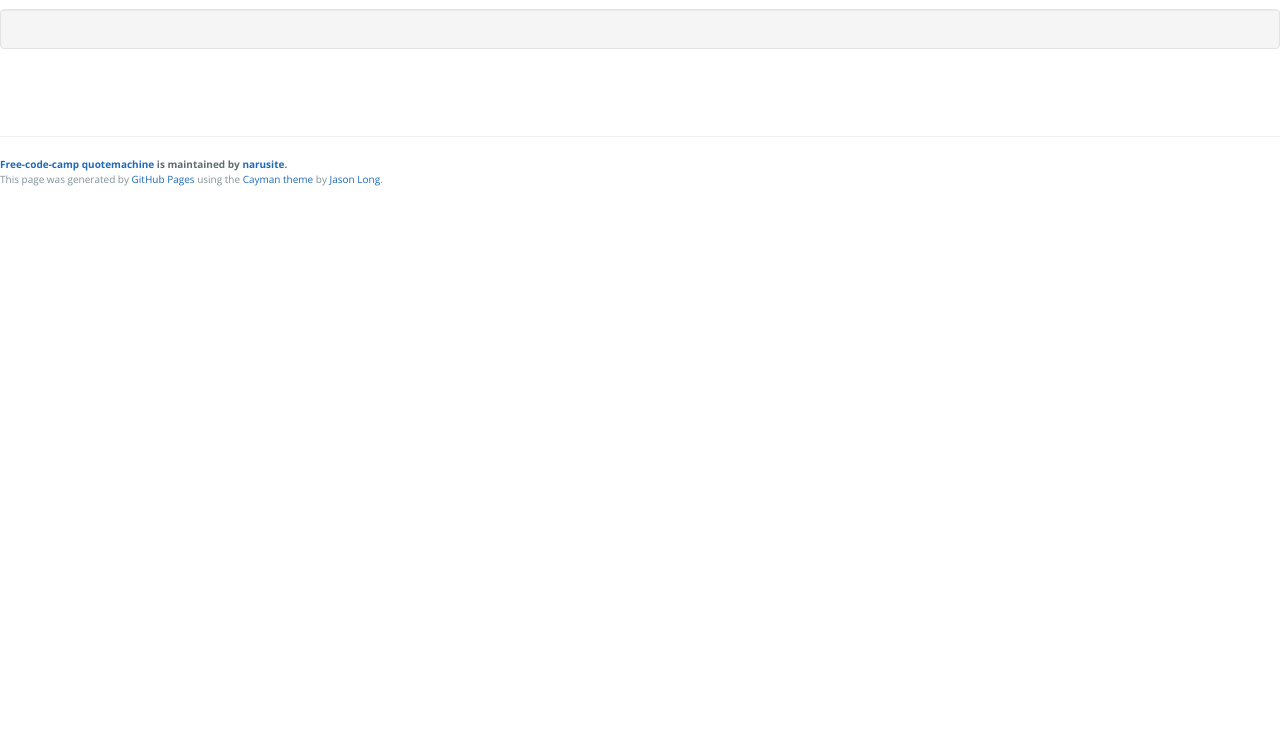
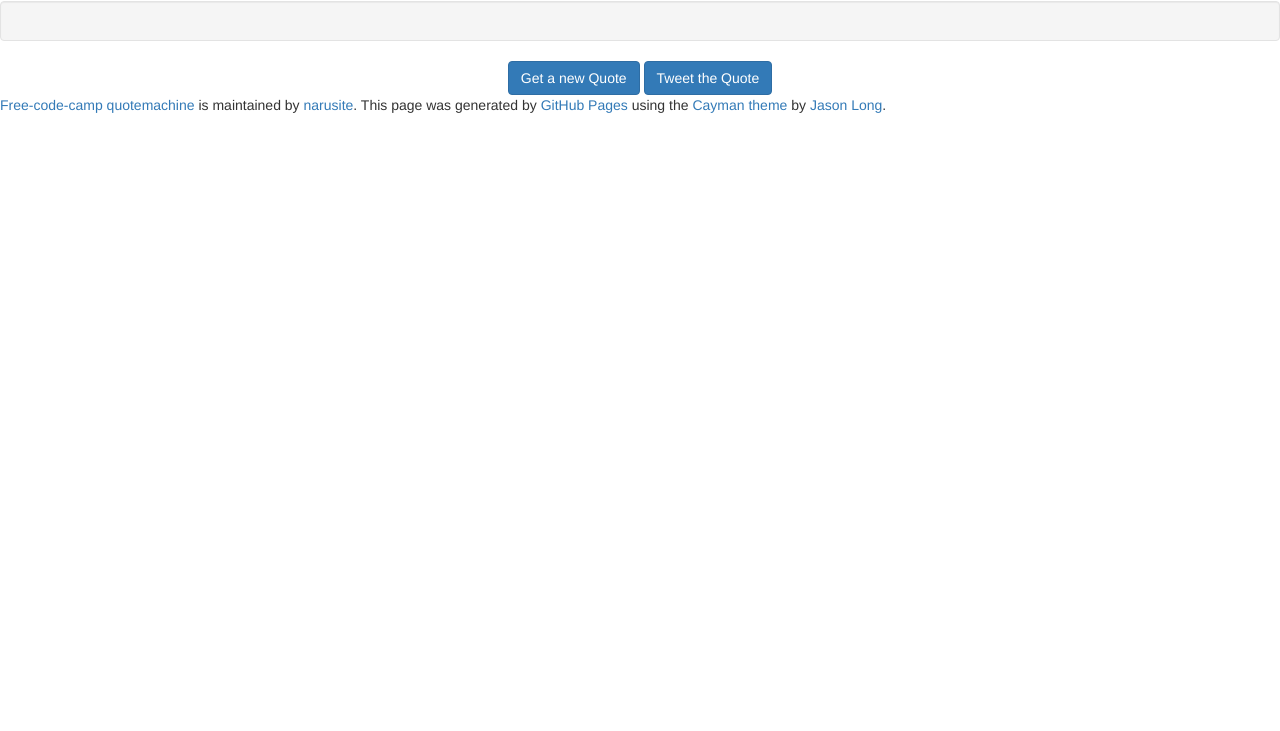
Before and after one commit to narusite/Free-code-camp_QuoteMachine, a plain HTML site: page index.html in a window 1280 px wide. Shown: the part 69-800 px from the top of the page. Drawn offline with nearby package versions, Linux system fonts and the light colour scheme; no server answers.

Commit message:
comment out other css

```diff
--- a/index.html
+++ b/index.html
@@ -5,10 +5,10 @@
     <title>Free-code-camp quotemachine by narusite</title>
     <meta name="viewport" content="width=device-width, initial-scale=1">
     <link rel="stylesheet" type="text/css" href="https://maxcdn.bootstrapcdn.com/bootstrap/3.3.5/css/bootstrap.min.css" media="screen">
-    <link rel="stylesheet" type="text/css" href="stylesheets/normalize.css" media="screen">
+    <!-- link rel="stylesheet" type="text/css" href="stylesheets/normalize.css" media="screen">
     <link href='https://fonts.googleapis.com/css?family=Open+Sans:400,700' rel='stylesheet' type='text/css'>
     <link rel="stylesheet" type="text/css" href="stylesheets/stylesheet.css" media="screen">
-    <link rel="stylesheet" type="text/css" href="stylesheets/github-light.css" media="screen">
+    <link rel="stylesheet" type="text/css" href="stylesheets/github-light.css" media="screen" -->
     <script src="http://cdnjs.cloudflare.com/ajax/libs/jquery/2.1.3/jquery.min.js"></script>
 
   </head>
```
